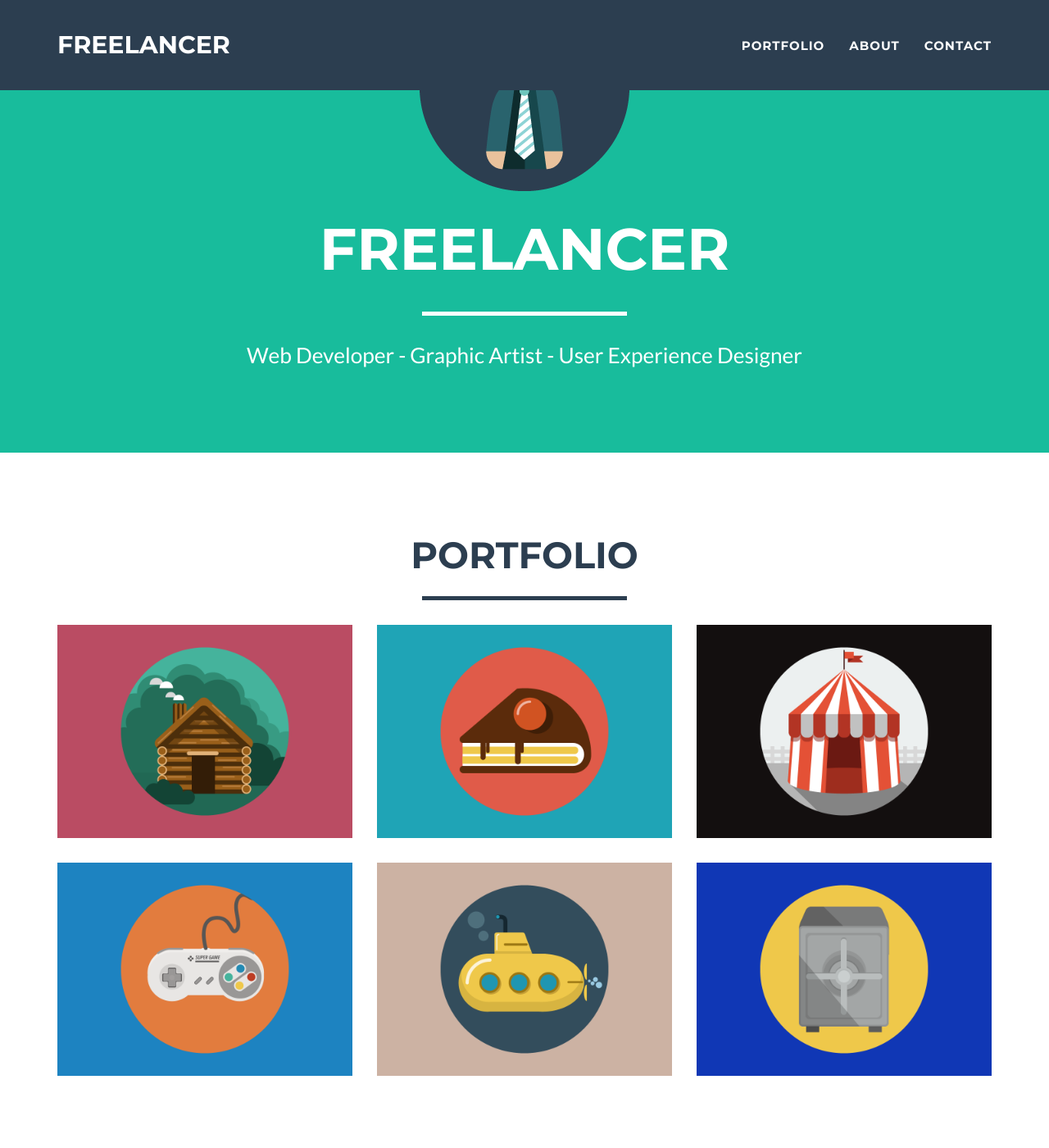
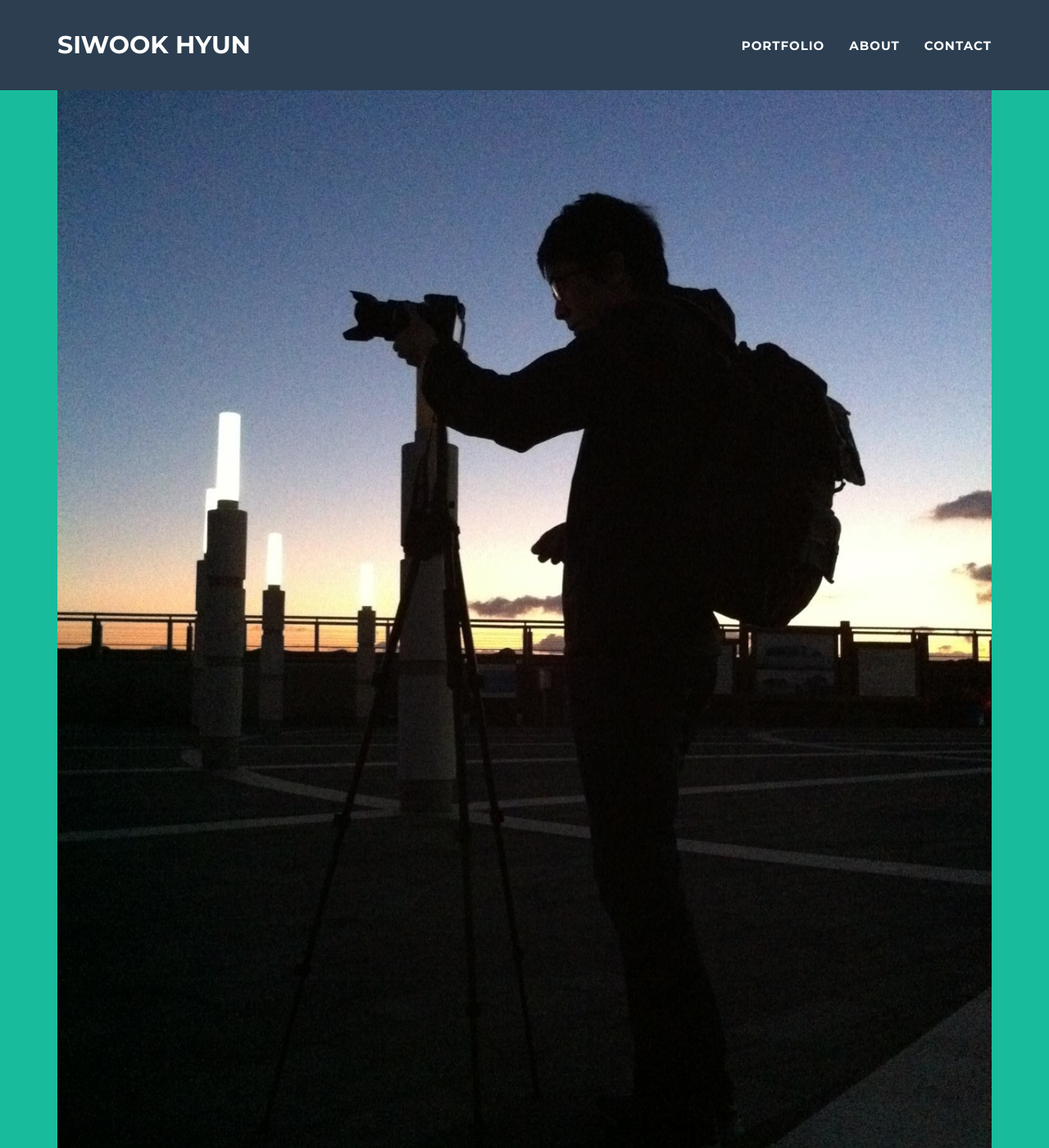
Before and after one commit to woogii/woogii.github.io, a Jekyll site: the page built from index.html, in a window 1280 px wide and 1400 px high, scrolled down 223 px. Shown: the whole window at 82% size. Built offline with Jekyll 4.4.1, drawn with Linux system fonts in a browser that asks for light colours; part of the change alters nothing that is shown; some of the changed text lies outside the part shown.

```diff
--- a/_config.yml
+++ b/_config.yml
@@ -1,9 +1,9 @@
 # Site settings
-title: Freelancer
+title: Siwook Hyun
 email: your-email@domain.com
-url: https://example.github.io
+url: https://woogii.github.io
 description: "Write an awesome description for your new site here. You can edit this line in _config.yml. It will appear in your document head meta (for Google search results) and in your feed.xml site description."
-skills: "Web Developer - Graphic Artist - User Experience Designer"
+skills: "iOS Developer"
 meta_author: LastName FirstName
 
 # Google webmaster tools
@@ -38,16 +38,10 @@ footer:
 
 # Social networks usernames (many more available: google-plus, flickr, dribbble, pinterest, instagram, tumblr, linkedin, etc.)
 social:
-  - title: twitter
-    url: http://twitter.com/jekyllrb
-  - title: facebook
-    url:
   - title: stack-overflow
-    url: http://stackoverflow.com/questions/tagged/jekyll
-  - title: bitbucket
-    url: http://bitbucket.org/jekyll
+    url: http://stackoverflow.com/users/5657370/woogii
   - title: github
-    url: http://github.com/jekyll
+    url: http://github.com/woogii
 
 # Postal address (add as many lines as necessary)
 address:
```
Also changed, not shown: img/profile.png.
